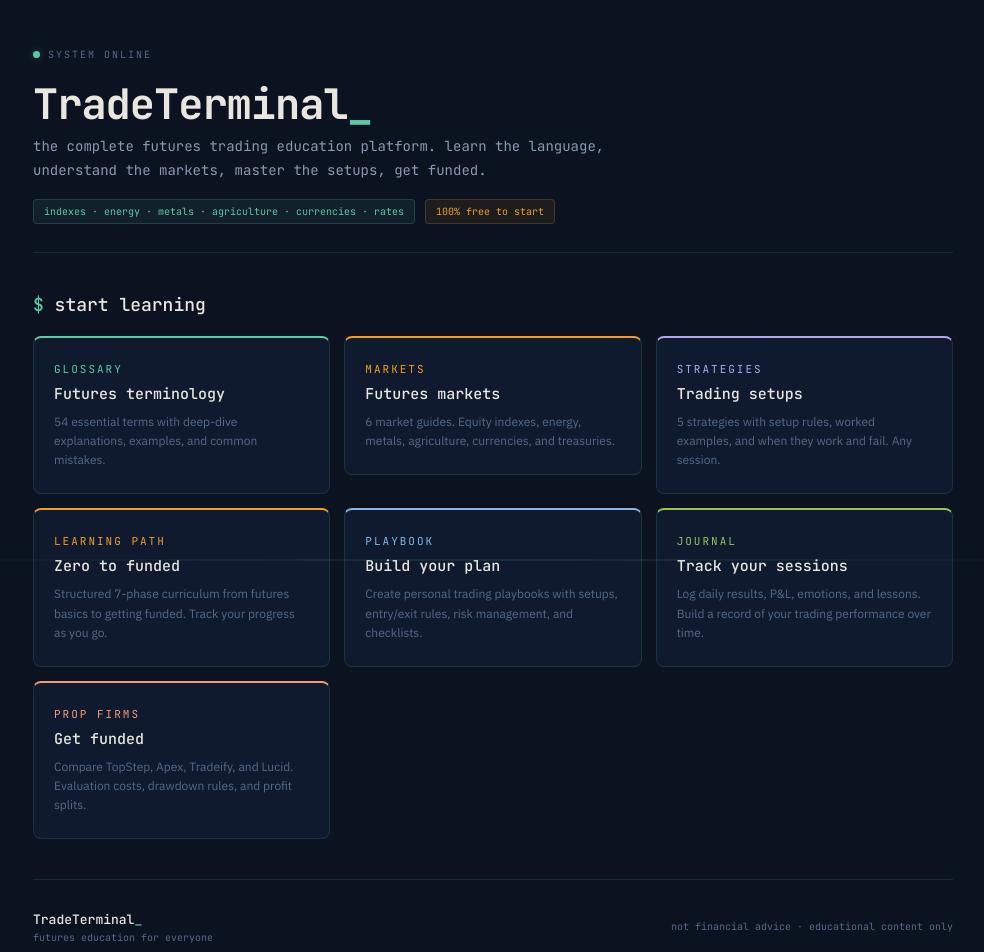
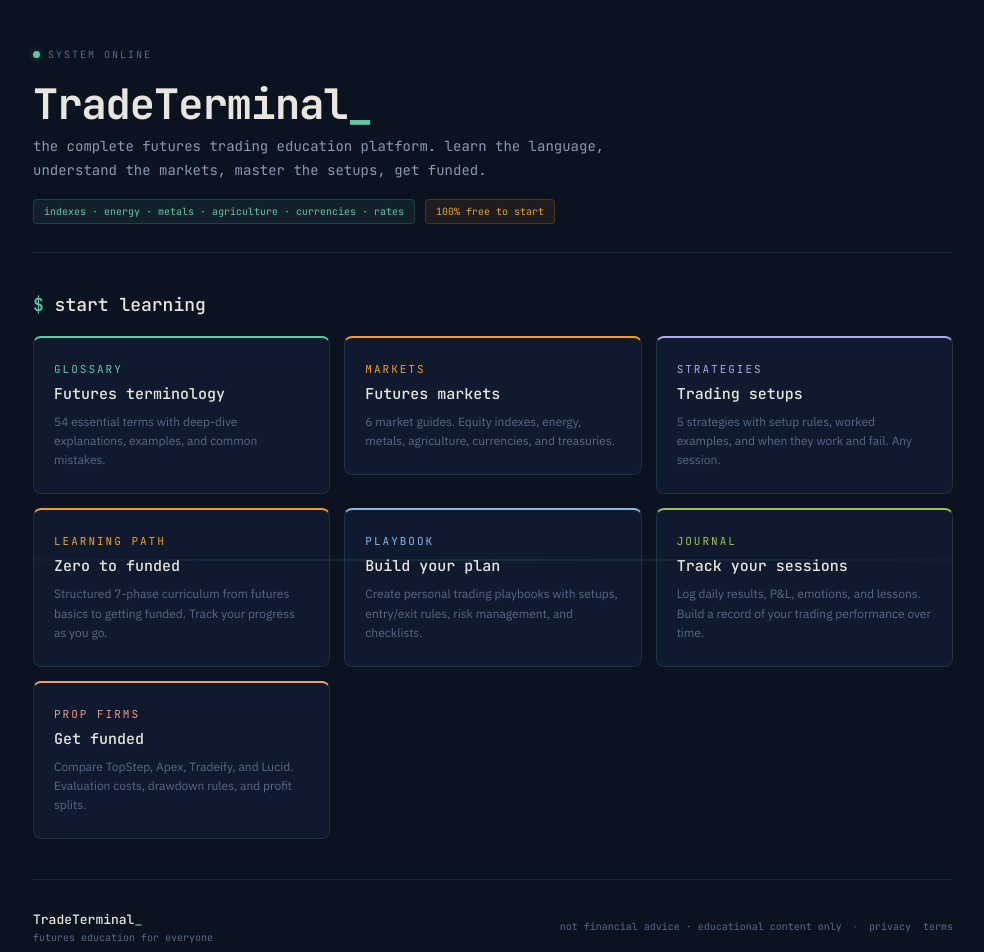
Before and after one commit to leembrandon/TradeTerminal, a Next.js app: page / in a window 1280 px wide. Shown: the top 952 px of the page, without its empty margins (147-1131 px from the left). Built offline with nearby package versions, Linux system fonts and the light colour scheme; no server answers.

Commit message:
Update page.js

```diff
--- a/app/page.js
+++ b/app/page.js
@@ -111,7 +111,12 @@ export default function Home() {
           <span style={{ fontFamily: F.mono, fontSize: 13, fontWeight: 500 }}>TradeTerminal<span style={{ color: "#5DCAA5" }}>_</span></span>
           <p style={{ fontFamily: F.mono, fontSize: 10, color: "#566A8A", marginTop: 3 }}>futures education for everyone</p>
         </div>
-        <p style={{ fontFamily: F.mono, fontSize: 10, color: "#566A8A" }}>not financial advice · educational content only</p>
+        <div style={{ display: "flex", alignItems: "center", gap: 12, flexWrap: "wrap" }}>
+          <p style={{ fontFamily: F.mono, fontSize: 10, color: "#566A8A" }}>not financial advice · educational content only</p>
+          <span style={{ color: "#566A8A", fontSize: 10 }}>·</span>
+          <Link href="/privacy" style={{ fontFamily: F.mono, fontSize: 10, color: "#566A8A" }}>privacy</Link>
+          <Link href="/terms" style={{ fontFamily: F.mono, fontSize: 10, color: "#566A8A" }}>terms</Link>
+        </div>
       </footer>
     </div>
   );
```
